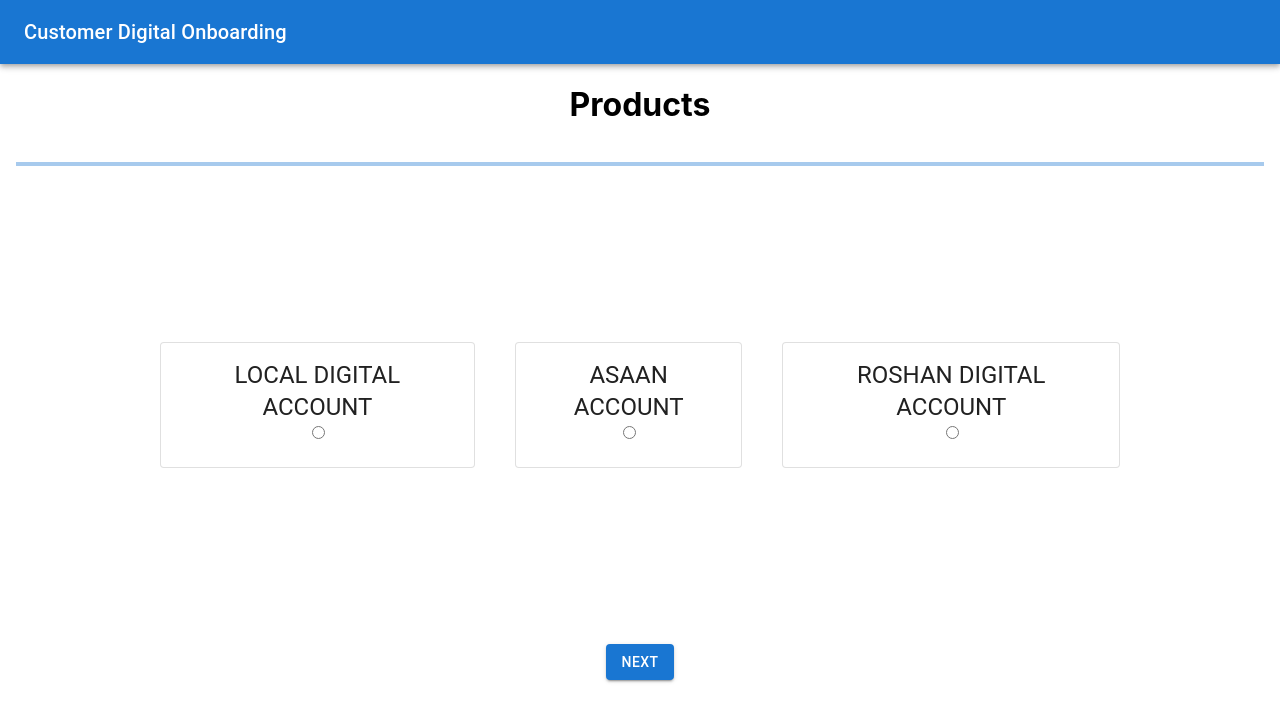
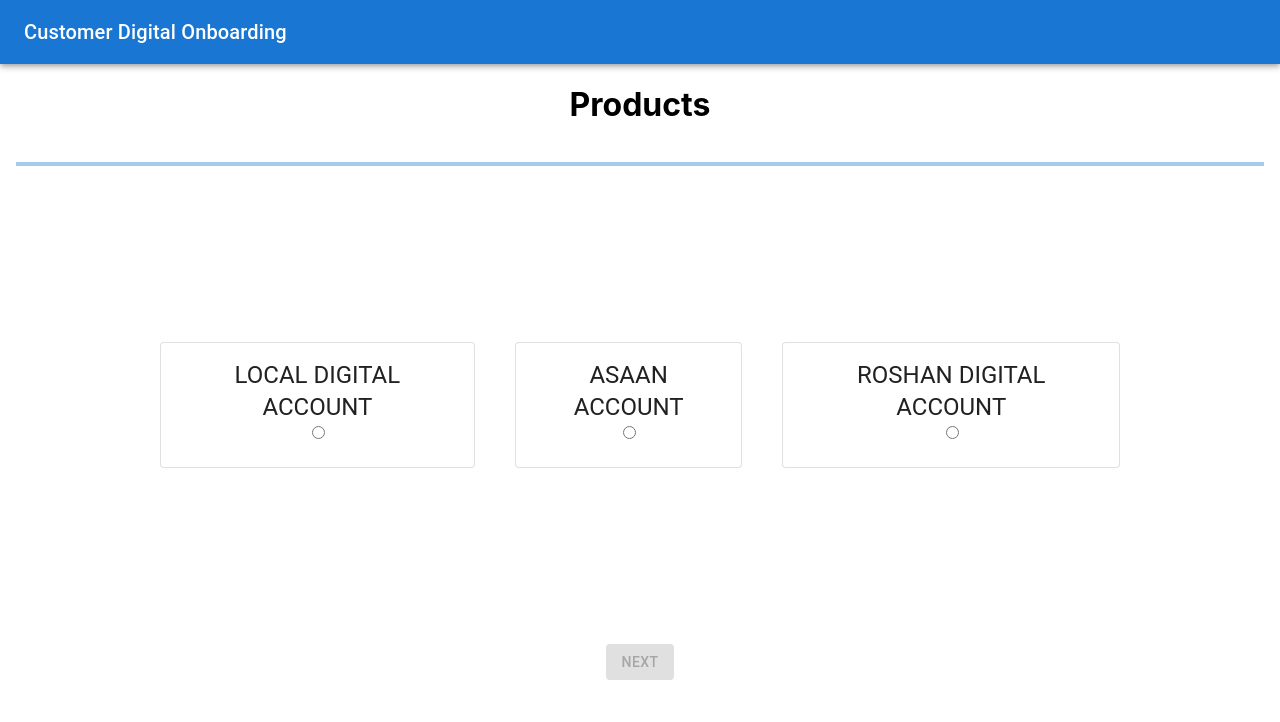
Before and after one commit to DaniyalMalikRiaz/PracticeReactProject, a React (Create React App) app: page / in a window 1280 px wide. Shown: the top 722 px of the page. Built offline with nearby package versions, Linux system fonts and the light colour scheme.

Commit message:
Button Validation Added

```diff
--- a/src/components/form.js
+++ b/src/components/form.js
@@ -37,6 +37,7 @@ function Form(){
     const [product,setProduct] = useState("");
     const [inputData,setInputData] = useState(inputObj);
     const [progress, setProgress] = React.useState(0);
+    const [btnState, setBtnState] = React.useState(true);
 
     function TopBar() {
         return (
@@ -71,6 +72,33 @@ function Form(){
         }
     }, [page])
 
+    React.useEffect ( ()=> {
+
+        if(page === 1){
+            if(inputData.name !== "" && inputData.fatherName !== "" && inputData.motherName !== "" && inputData.gender !== ""){
+                setBtnState(false)
+            }
+        }else if (page === 0){
+            if(inputData.product !== "" ){
+                setBtnState(false)
+            }
+        }else if (page === 2){
+            if(inputData.email !== "" && inputData.mobileNumber !== "" && inputData.address !== ""){
+                setBtnState(false)
+            }
+        }else if (page === 3){
+            if(inputData.empStatus !== "" && inputData.monthlyIncome !== "" && inputData.occupation !== ""){
+                setBtnState(false)
+            }
+        }
+
+        return () => {
+            setBtnState(true)
+        }
+
+
+    }, [page,inputData])
+
         const pageForm = () => {
         if(page === 0){
             return <CardBox inputData = {inputData} setData = {setInputData} productData = {setProduct}/>
@@ -86,6 +114,7 @@ function Form(){
         };
 
         const backBtn = () =>{
+
             if (page === 0) {
                 return null
             } else {
@@ -100,10 +129,25 @@ function Form(){
             }
         }
 
+        const nextBtn = () => {
+
+            return <Button
+                variant="contained"
+                disabled = {btnState}
+                onClick = {() => {
+                    setPage((cur) => cur + 1);
+                }}
+                sx={{ m:2}}
+                >
+                {page === pageTitle.length - 1 ? "Submit": "Next"}
+            </Button>
+        }
+
     return (
 <div className = "form">
 <TopBar />
-<div className = "form-container">
+<div className = "form-container"
+>
 <div className = "header">
 <h1>{pageTitle[page]}</h1>
 </div>
@@ -121,15 +165,7 @@ function Form(){
 <div className = "body">{pageForm()}</div>
 <div className = "button">
     {backBtn()}
-    <Button
-    variant="contained"
-    disabled = {page === pageTitle.length - 1}
-    onClick = {() => {
-        setPage((cur) => cur + 1);
-    }}
-    sx={{ m:2}}
-    > {page === pageTitle.length - 1 ? "Submit": "Next"}
-    </Button>
+    {nextBtn()}
 </div>
 </div>
 
```
Also changed, not shown: src/components/summary.js (+14 -2 lines).
